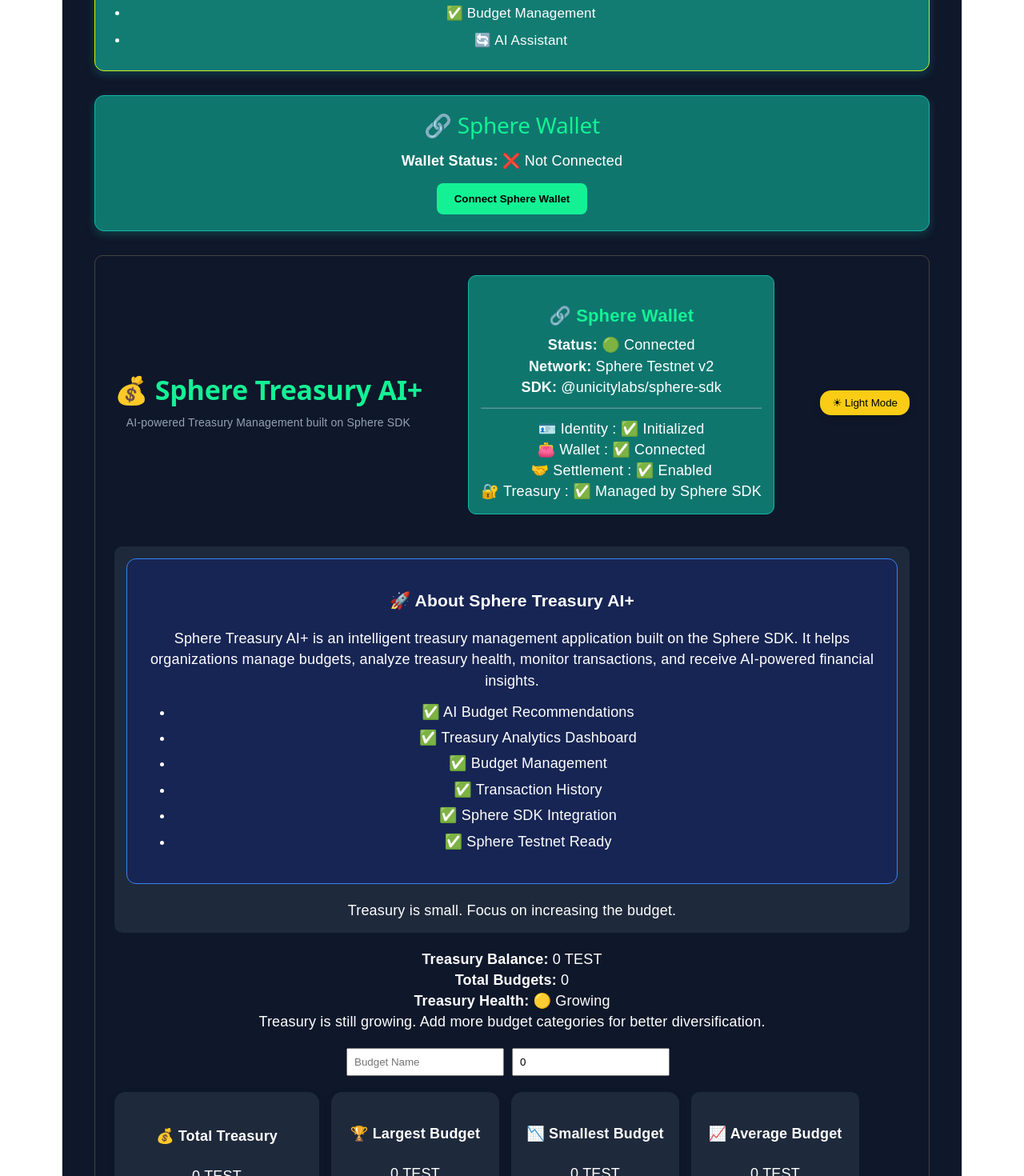
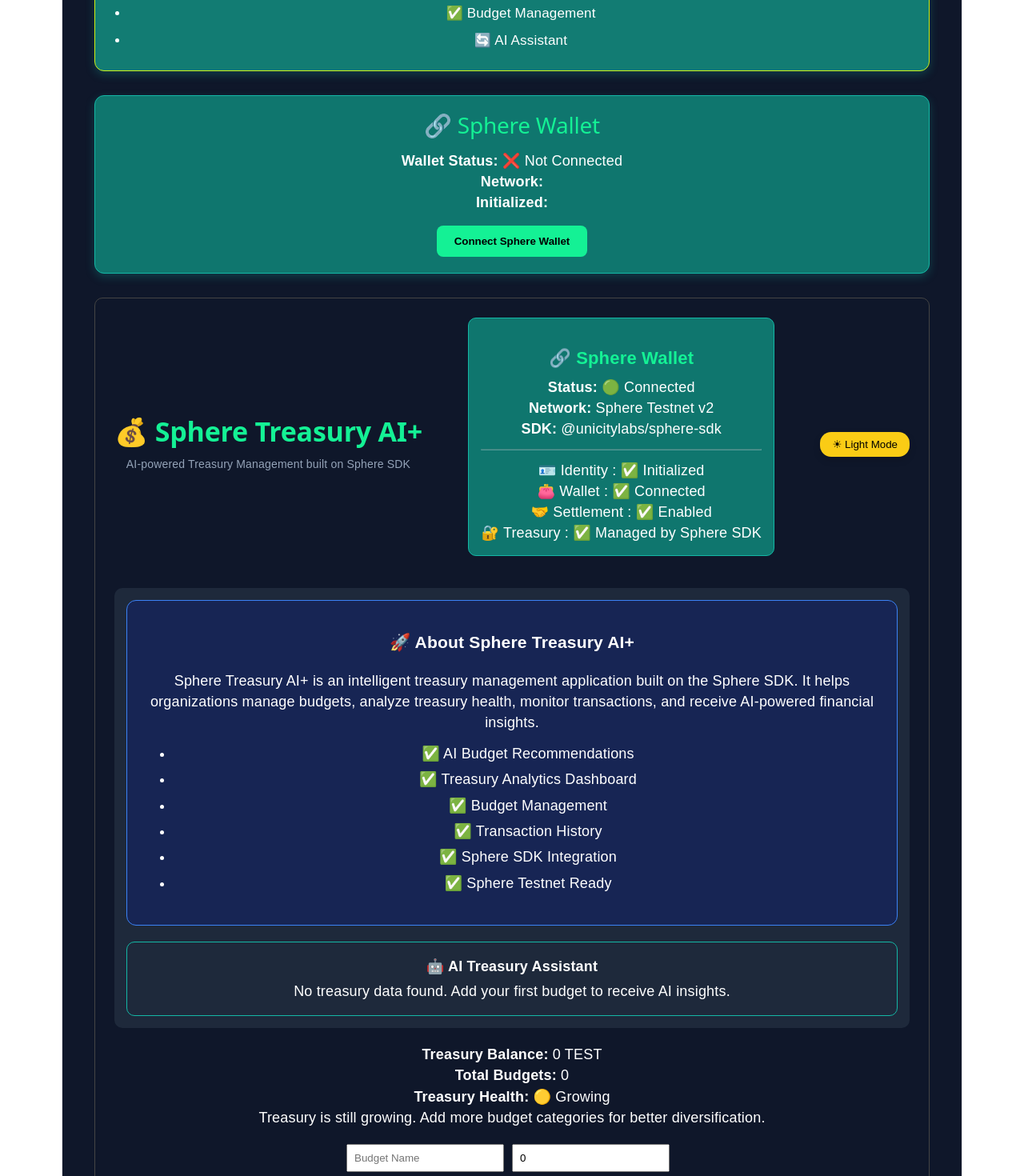
Before and after one commit to ssharma006/sphere-treasury-ai-plus, a React (Vite) app in the folder sphere-treasury-ai-plus/: page / in a window 1280 px wide. Shown: the part 380-1850 px from the top of the page at 80% size. Built offline with nearby package versions, Linux system fonts and the light colour scheme; what @unicitylabs/sphere-sdk would draw is missing.

Commit message:
Complete README and final project updates

```diff
--- a/sphere-treasury-ai-plus/src/components/TreasuryDashboard.tsx
+++ b/sphere-treasury-ai-plus/src/components/TreasuryDashboard.tsx
@@ -18,7 +18,12 @@
   const [budgetAmount, setBudgetAmount] = useState(0);
   const [activities, setActivities] = useState<string[]>([]);
   const [transactions, setTransactions] = useState<
-        { action: string; amount: number }[]
+         {
+           action: string;
+           amount: number;
+           time: string;
+           status: string;
+         }[]
         >([]);
   const [search, setSearch] = useState("");
   const [sortHighToLow, setSortHighToLow] = useState(false);
@@ -184,10 +189,33 @@
     <li>✅ Sphere Testnet Ready</li>
   </ul>
 </div>
-         <p>
-       {budgets.reduce((t, b) => t + b.amount, 0) > 1000
-       ? "Treasury is growing well. Consider diversifying funds."
-       : "Treasury is small. Focus on increasing the budget."}
+         <p
+  style={{
+    background: darkMode ? "#1e293b" : "#f8fafc",
+    padding: "15px",
+    borderRadius: "10px",
+    border: "1px solid #14b8a6",
+    marginTop: "15px",
+    lineHeight: "1.7",
+  }}
+>
+  <strong>🤖 AI Treasury Assistant</strong>
+  <br />
+
+  {budgets.length === 0
+    ? "No treasury data found. Add your first budget to receive AI insights."
+
+    : budgets.reduce((t, b) => t + b.amount, 0) < 500
+    ? "Your treasury is still small. Focus on increasing reserves before expanding spending."
+
+    : Math.max(...budgets.map((b) => b.amount)) >
+      budgets.reduce((t, b) => t + b.amount, 0) * 0.6
+    ? "Most of your treasury is concentrated in one budget. Consider redistributing 10–20% into other categories to reduce financial risk."
+
+    : budgets.length < 3
+    ? "Create additional budget categories to improve diversification and financial planning."
+
+    : "Your treasury is healthy and well diversified. Continue monitoring spending and maintain an emergency reserve for future growth."}
 </p>
        </div>
 
@@ -450,6 +478,8 @@
   {
     action: `Edited ${editingBudget.name}`,
     amount: editingBudget.amount,
+    status: "Success",
+    time: new Date().toLocaleTimeString(),
   },
   ...transactions,
 ]);
@@ -504,6 +534,8 @@
   {
     action: `Deleted ${budget.name}`,
     amount: budget.amount,
+    status: "Success",
+    time: new Date().toLocaleTimeString(),
   },
   ...transactions,
 ]);
@@ -567,15 +599,43 @@
   <div
     key={index}
     style={{
-        border: "1px solid #555",
-        padding: "8px",
-        borderRadius: "6px",
-        marginTop: "8px",
+      background: darkMode ? "#1e293b" : "#f8fafc",
+      border: "1px solid #14b8a6",
+      borderRadius: "10px",
+      padding: "14px",
+      marginTop: "12px",
+      boxShadow: "0 2px 8px rgba(0,0,0,0.15)",
+    }}
+  >
+    <div
+      style={{
+        display: "flex",
+        justifyContent: "space-between",
       }}
     >
       <strong>{tx.action}</strong>
 
-      <p>{tx.amount} TEST</p>
+      <span
+        style={{
+          color: "#22c55e",
+          fontWeight: "bold",
+        }}
+      >
+        {tx.status}
+      </span>
+    </div>
+
+    <p style={{ marginTop: "8px" }}>
+      💰 {tx.amount} TEST
+    </p>
+
+    <small
+      style={{
+        color: "#94a3b8",
+      }}
+    >
+      🕒 {tx.time}
+    </small>
   </div>
 ))
 )}
@@ -626,6 +686,8 @@
   {
     action: `Added ${budgetName}`,
     amount: budgetAmount,
+    status: "Success",
+    time: new Date().toLocaleTimeString(),
   },
   ...transactions,
 ]);
--- a/sphere-treasury-ai-plus/src/components/WalletConnect.tsx
+++ b/sphere-treasury-ai-plus/src/components/WalletConnect.tsx
@@ -4,14 +4,17 @@
 export default function WalletConnect() {
   const [connected, setConnected] = useState(false);
   const [address, setAddress] = useState("");
-
+  const [network, setNetwork] = useState("");
+  const [initializedAt, setInitializedAt] = useState("");
   async function connectWallet() {
     const result = await initializeSphere();
 
-    if (result) {
-      setConnected(true);
-      setAddress((result.sphere as any)._identity.directAddress);
-    }
+    if (result?.info) {
+      setConnected(result.info.initialized);
+      setAddress(result.info.walletAddress);
+      setNetwork(result.info.network);
+      setInitializedAt(result.info.initializedAt);
+}
   }
 
   return (
@@ -41,12 +44,19 @@
       <p>
         <strong>Wallet Status:</strong>{" "}
         {connected ? "✅ Connected" : "❌ Not Connected"}
+        <p>
+        <strong>Network:</strong> {network}
+      </p>
+
+      <p>
+        <strong>Initialized:</strong> {initializedAt}
+      </p>
       </p>
 
       {connected && (
         <>
           <p>
-            <strong>Wallet Address:</strong>
+            <strong>Sphere Wallet Address:</strong>
           </p>
 
           <p
--- a/sphere-treasury-ai-plus/src/services/sphere.ts
+++ b/sphere-treasury-ai-plus/src/services/sphere.ts
@@ -1,6 +1,11 @@
 import { Sphere } from "@unicitylabs/sphere-sdk";
 import { createBrowserProviders } from "./providers";
-
+export interface SphereInfo {
+  initialized: boolean;
+  network: string;
+  walletAddress: string;
+  initializedAt: string;
+}
 export async function initializeSphere() {
   console.log("Initializing Sphere...");
 
@@ -25,12 +30,28 @@
 
     alert("Sphere initialized!");
 
-    return result;
+    return {
+  sphere: result.sphere,
+  info: {
+    initialized: true,
+    network: "Sphere Testnet v2",
+    walletAddress: (result.sphere as any)._identity.directAddress,
+    initializedAt: new Date().toLocaleString(),
+  },
+};
   } catch (error) {
     console.error(error);
 
     alert("Sphere initialization failed.");
 
-    return null;
+    return {
+  sphere: null,
+  info: {
+    initialized: false,
+    network: "Unavailable",
+    walletAddress: "",
+    initializedAt: "",
+  },
+};
   }
 }
```
Also changed, not shown: 1 other file (tests, documents, lock files or other folders). Lines whose indentation alone changed are shown as unchanged.
